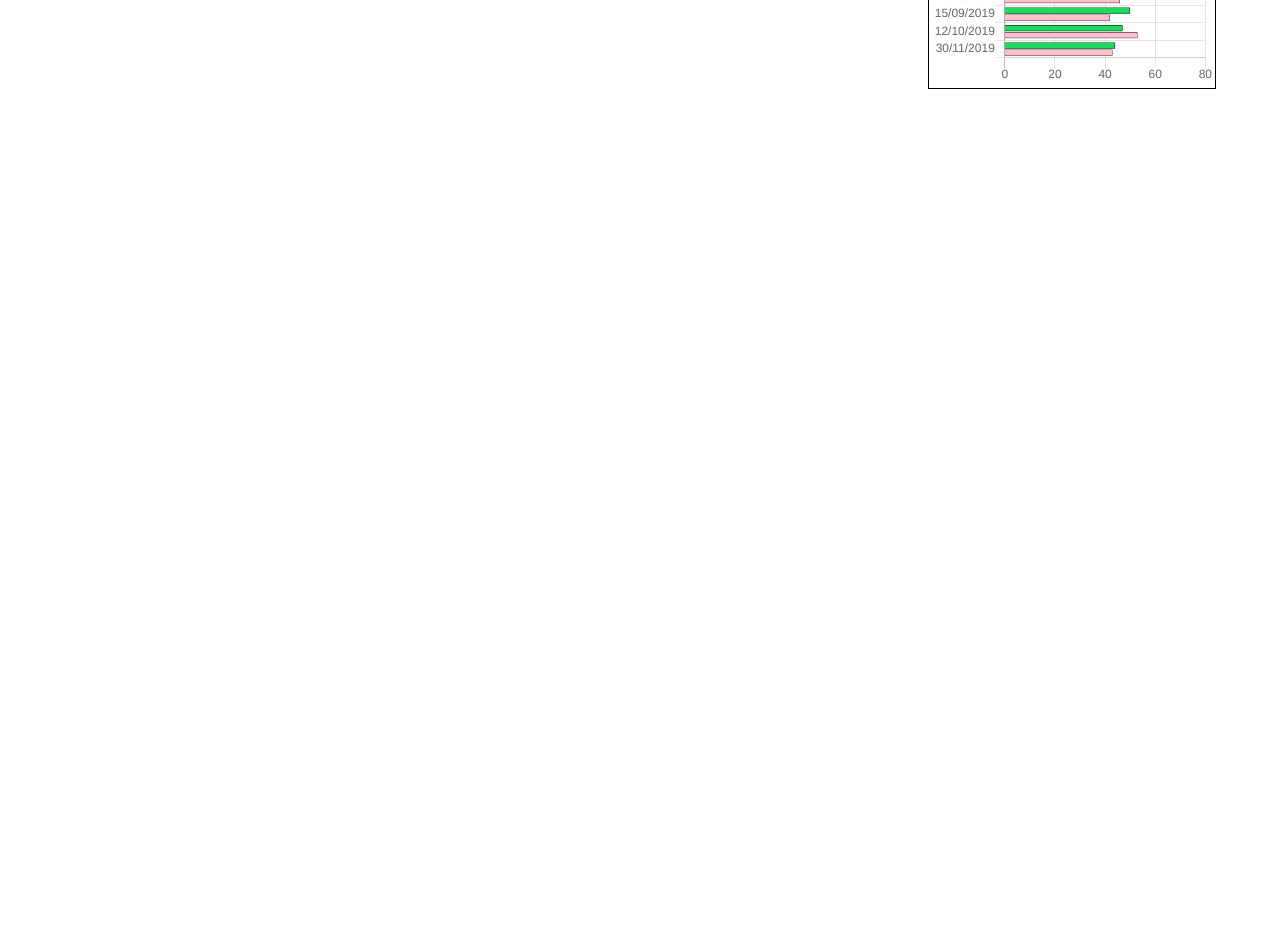
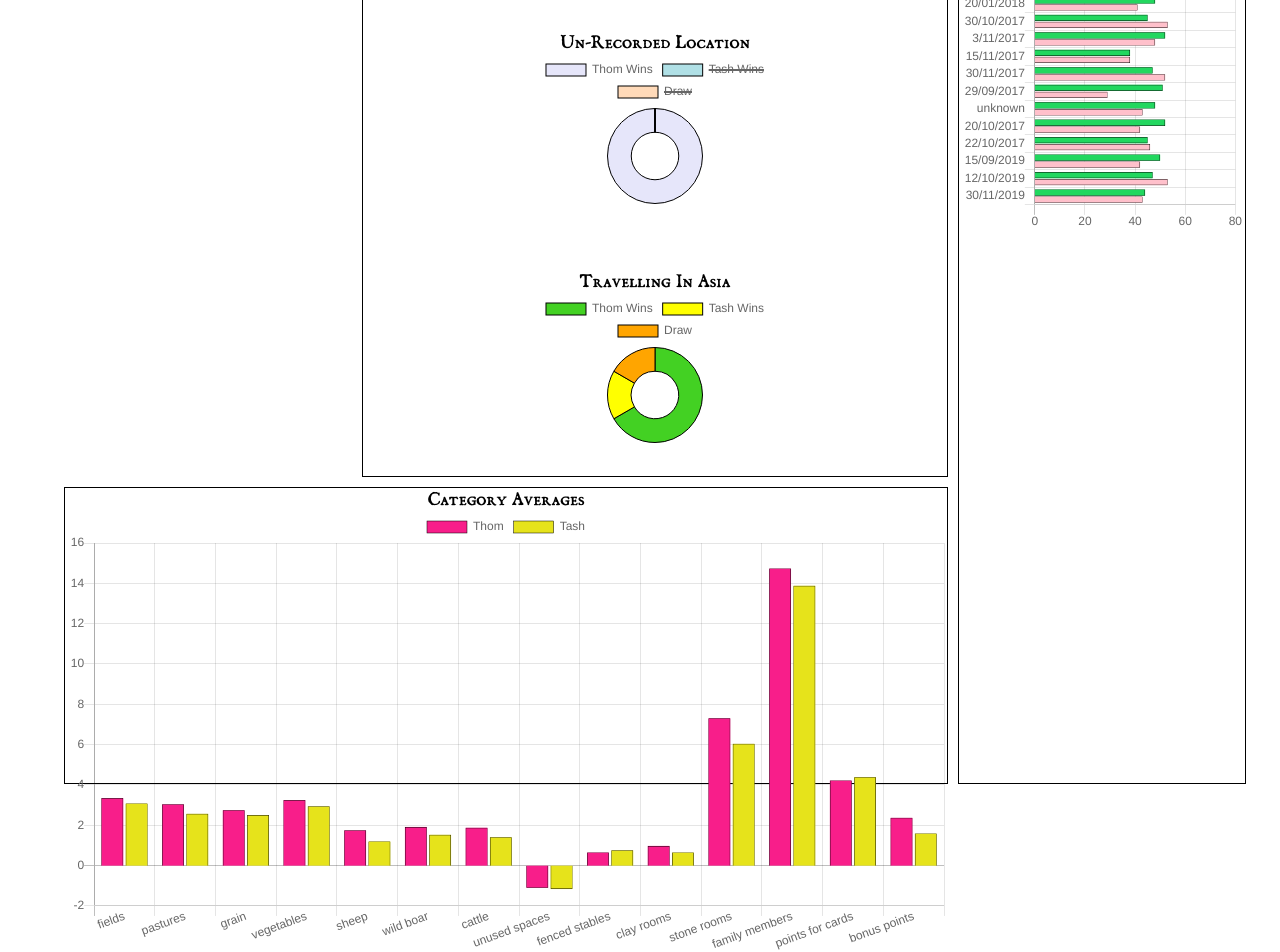
Before and after one commit to njblore/board-game-stats, a React (Create React App) app: page / in a window 1280 px wide. Shown: the part 1049-2001 px from the top of the page. Before the commit the page ends 1138 px from the top, so only its background shows below. Built offline with nearby package versions, Linux system fonts and the light colour scheme.

Commit message:
feat: add category average bar chart

```diff
--- a/src/App.css
+++ b/src/App.css
@@ -10,17 +10,18 @@
 .App {
   display: grid;
   grid-template-columns: repeat(4, 25%);
-  grid-template-rows: repeat(5, 20%);
+  grid-template-rows: repeat(10, 20%);
   width: 90vw;
-  height: 100vh;
   margin: 0 auto;
+  padding-bottom: 5vh;
+  gap: 10px;
 }
 .pie-container {
   display: flex;
   flex-direction: column;
   align-items: center;
   grid-row: 2 / span 4;
-  grid-column: 1 / span 3;
+  grid-column: 2 / span 2;
   border: 1pt solid black;
 }
 
@@ -44,6 +45,7 @@
   grid-row: 1 / span 1;
   grid-column: 1 / span 4;
   border: 1pt solid black;
+  align-self: center;
 }
 
 .bar-container {
@@ -51,3 +53,9 @@
   grid-column: 4 / span 1;
   border: 1pt solid black;
 }
+
+.category-container {
+  grid-row: 6 / span 1;
+  grid-column: 1 / span 3;
+  border: 1pt solid black;
+}
--- a/src/App.js
+++ b/src/App.js
@@ -4,6 +4,7 @@ import scores from './data/scores.json';
 import PieCharts from './Components/PieCharts';
 import BarChartAverage from './Components/BarChartAverages';
 import agricola from './data/agricola.jpg';
+import CategoryAverage from './Components/CategoryAverages';
 
 const App = () => {
   const overallTotals = scores.games.reduce((acc, game) => {
@@ -31,6 +32,7 @@ const App = () => {
       <header className="page-header header">Agricola: The Scores</header>
       <PieCharts tashVsThom={tashVsThom}></PieCharts>
       <BarChartAverage scores={tashVsThom}></BarChartAverage>
+      <CategoryAverage scores={tashVsThom}></CategoryAverage>
     </div>
   );
 };
--- a/src/Components/BarChartAverages.jsx
+++ b/src/Components/BarChartAverages.jsx
@@ -13,7 +13,6 @@ const BarChartAverage = props => {
 
       totals.map(game => {
         for (let player in game) {
-          console.log(player);
           acc[player] = [...acc[player], game[player]];
         }
       });
--- /dev/null
+++ b/src/Components/CategoryAverages.jsx
@@ -0,0 +1,97 @@
+import React from 'react';
+import { Bar, Polar } from 'react-chartjs-2';
+const CategoryAverage = props => {
+  const categoryScores = props.scores.reduce(
+    (acc, game) => {
+      game.players.forEach(player => {
+        for (let category in player.scores) {
+          acc[player.name][category].push(player.scores[category]);
+        }
+      });
+      return acc;
+    },
+    {
+      Thom: {
+        fields: [],
+        pastures: [],
+        grain: [],
+        vegetables: [],
+        sheep: [],
+        'wild boar': [],
+        cattle: [],
+        'unused spaces': [],
+        'fenced stables': [],
+        'clay rooms': [],
+        'stone rooms': [],
+        'family members': [],
+        'points for cards': [],
+        'bonus points': [],
+      },
+      Tash: {
+        fields: [],
+        pastures: [],
+        grain: [],
+        vegetables: [],
+        sheep: [],
+        'wild boar': [],
+        cattle: [],
+        'unused spaces': [],
+        'fenced stables': [],
+        'clay rooms': [],
+        'stone rooms': [],
+        'family members': [],
+        'points for cards': [],
+        'bonus points': [],
+      },
+    },
+  );
+
+  let averages = { Thom: {}, Tash: {} };
+  for (let player in categoryScores) {
+    for (let category in categoryScores[player]) {
+      console.log(category, player);
+      let total = categoryScores[player][category].reduce(
+        (acc, score) => (acc += score),
+      );
+      let avg = total / categoryScores[player][category].length;
+      averages[player][category] = avg.toFixed(2);
+    }
+  }
+
+  const categories = Object.keys(averages.Thom);
+  const tashScores = Object.values(averages.Tash);
+  const thomScores = Object.values(averages.Thom);
+
+  const data = {
+    labels: categories,
+    datasets: [
+      {
+        label: 'Thom',
+        backgroundColor: '#f81e8a',
+        borderColor: 'black',
+        borderWidth: 0.5,
+        hoverBackgroundColor: '#f81e8a',
+        hoverBorderColor: 'black',
+        data: thomScores,
+      },
+      {
+        label: 'Tash',
+        backgroundColor: '#e6e31b',
+        borderColor: 'black',
+        borderWidth: 0.5,
+        hoverBackgroundColor: '#e6e31b',
+        hoverBorderColor: 'black',
+        data: tashScores,
+      },
+    ],
+  };
+
+  return (
+    <div className="category-container">
+      <header className="header">Category Averages</header>
+      <Bar data={data}></Bar>
+    </div>
+  );
+};
+
+export default CategoryAverage;
--- a/src/Components/PieCharts.jsx
+++ b/src/Components/PieCharts.jsx
@@ -9,7 +9,7 @@ const PieCharts = props => {
         <TwoPlayerPie
           title={'Travelling In Asia'}
           tashVsThom={props.tashVsThom.filter(game => game.location === 'Asia')}
-          backgroundColor={['green', 'yellow', 'orange']}
+          backgroundColor={['#43d123', 'yellow', 'orange']}
         ></TwoPlayerPie>
         <TwoPlayerPie
           title={'Un-Recorded Location'}
```
